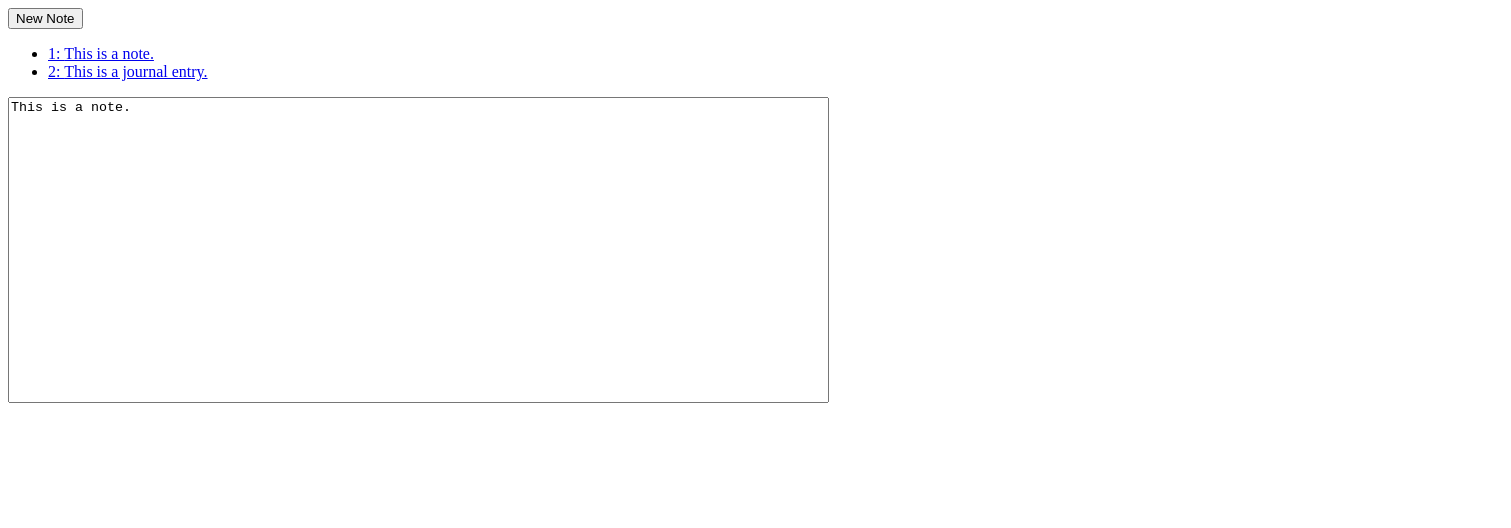
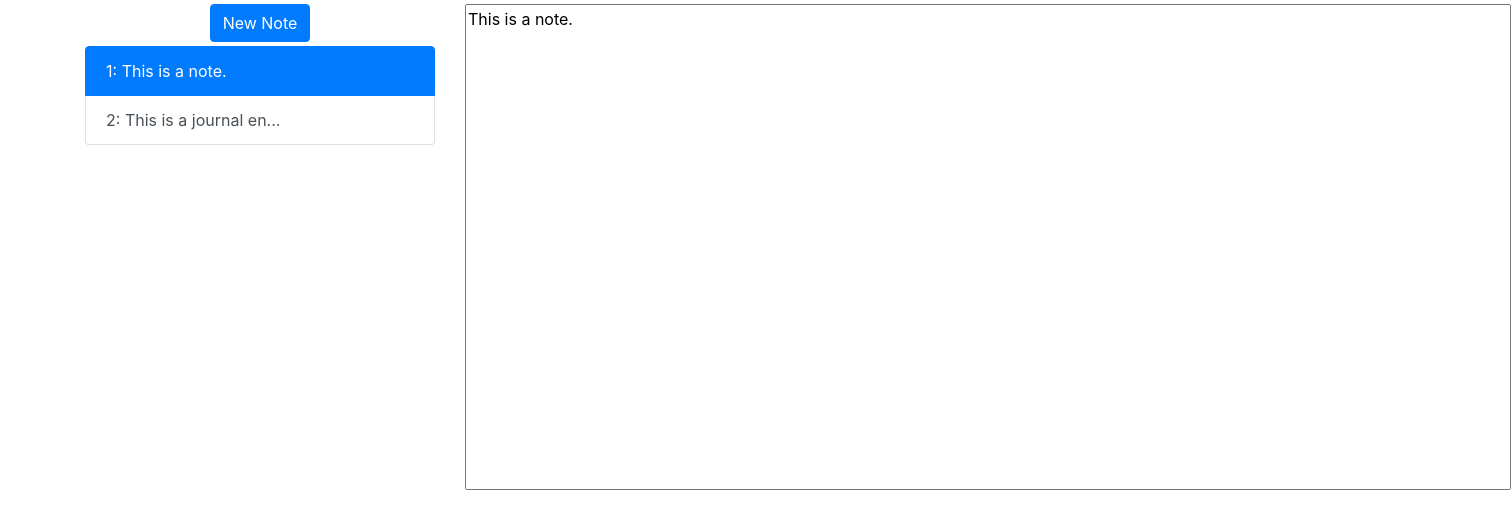
Before and after one commit to sambokai/Notedown, a React app: page / in a window 1280 px wide. Shown: the top 528 px of the page, 1511 px wide, since content can reach past the window. Built offline with nearby package versions, Linux system fonts and the light colour scheme.

Commit message:
Add styling using bootstrap 4

```diff
--- a/src/index.html
+++ b/src/index.html
@@ -1,10 +1,25 @@
 <!DOCTYPE html>
 <html lang="en">
 <head>
-    <meta charset="UTF-8">
-    <title>Basic ToDo</title>
+  <meta charset="UTF-8">
+  <title>Basic ToDo</title>
+
+  <link rel="stylesheet" href="https://maxcdn.bootstrapcdn.com/bootstrap/4.0.0/css/bootstrap.min.css"
+        integrity="sha384-Gn5384xqQ1aoWXA+058RXPxPg6fy4IWvTNh0E263XmFcJlSAwiGgFAW/dAiS6JXm" crossorigin="anonymous">
+
+
 </head>
 <body>
 <div id="app"></div>
+
+<script src="https://code.jquery.com/jquery-3.2.1.slim.min.js"
+        integrity="sha384-KJ3o2DKtIkvYIK3UENzmM7KCkRr/rE9/Qpg6aAZGJwFDMVNA/GpGFF93hXpG5KkN"
+        crossorigin="anonymous"></script>
+<script src="https://cdnjs.cloudflare.com/ajax/libs/popper.js/1.12.9/umd/popper.min.js"
+        integrity="sha384-ApNbgh9B+Y1QKtv3Rn7W3mgPxhU9K/ScQsAP7hUibX39j7fakFPskvXusvfa0b4Q"
+        crossorigin="anonymous"></script>
+<script src="https://maxcdn.bootstrapcdn.com/bootstrap/4.0.0/js/bootstrap.min.js"
+        integrity="sha384-JZR6Spejh4U02d8jOt6vLEHfe/JQGiRRSQQxSfFWpi1MquVdAyjUar5+76PVCmYl"
+        crossorigin="anonymous"></script>
 </body>
 </html>
--- a/src/js/app.jsx
+++ b/src/js/app.jsx
@@ -19,23 +19,21 @@
     };
   }
 
-  handleNotesListClick = (note) => {
-    this.setState({ selectedNote: note.id });
-  };
-
   handleTextEditorNoteUpdate = (newText) => {
     const notes = this.state.notes.slice();
     const indexOfOldNote = notes.findIndex(note => note.id === this.state.selectedNote);
     notes[indexOfOldNote] = new Note(newText, this.state.selectedNote);
     this.setState({ notes });
   };
-
   addEmptyNote = () => {
     const newNoteId = this.increaseNotesCounter();
     this.setState({
       notes: this.state.notes.concat([new Note('', newNoteId)]),
     });
     this.setState({ selectedNote: newNoteId });
+  };
+  handleNotesListClick = (note) => {
+    this.setState({ selectedNote: note.id });
   };
 
   increaseNotesCounter() {
@@ -47,16 +45,23 @@
 
   render() {
     return (
-      <div>
+      <div className="container">
+        <div className="row py-1 ">
+          <div className="col">
             <NoteSelectionList
               notes={this.state.notes}
               onSelectNote={this.handleNotesListClick}
               onCreateNote={this.addEmptyNote}
+              selectedNote={this.state.selectedNote}
             />
+          </div>
+          <div className="col-8 ">
             <TextEditor
               note={this.state.notes.find(note => note.id === this.state.selectedNote)}
               onUpdateNote={this.handleTextEditorNoteUpdate}
             />
+          </div>
+        </div>
       </div>
     );
   }
--- a/src/js/components/note_selection_list.jsx
+++ b/src/js/components/note_selection_list.jsx
@@ -17,21 +17,24 @@
   render() {
     return (
       <div>
-        <button onClick={this.props.onCreateNote}>New Note</button>
-        <ul>
+        <div className="row justify-content-center pb-1">
+          <button
+            onClick={this.props.onCreateNote}
+            type="button"
+            className="btn btn-primary"
+          >New Note
+          </button>
+        </div>
+        <div className="list-group">
           {/* eslint-disable jsx-a11y/anchor-is-valid */}
           {this.props.notes.map(note =>
             (
-              <li key={note.id}>
-                <a
-                  href="#"
-                  onClick={() => this.handleNoteSelection(note)}
-                >{note.id}: {NoteSelectionList.truncate(note.body, 25)}
-                </a>
-              </li>
+              <a href="#" key={note.id} className={`d-flex justify-content-between align-items-center list-group-item list-group-item-action ${(this.props.selectedNote === note.id) ? 'active' : ''}`} onClick={() => this.handleNoteSelection(note)}>
+                {note.id}: {NoteSelectionList.truncate(note.body, 20)}
+              </a>
             ))
           }
-        </ul>
+        </div>
       </div>
 
     );
@@ -43,6 +46,7 @@
   notes: PropTypes.arrayOf(PropTypes.object).isRequired,
   onSelectNote: PropTypes.func.isRequired,
   onCreateNote: PropTypes.func.isRequired,
+  selectedNote: PropTypes.number.isRequired,
 };
 
 
```
Lines whose indentation alone changed are shown as unchanged.
